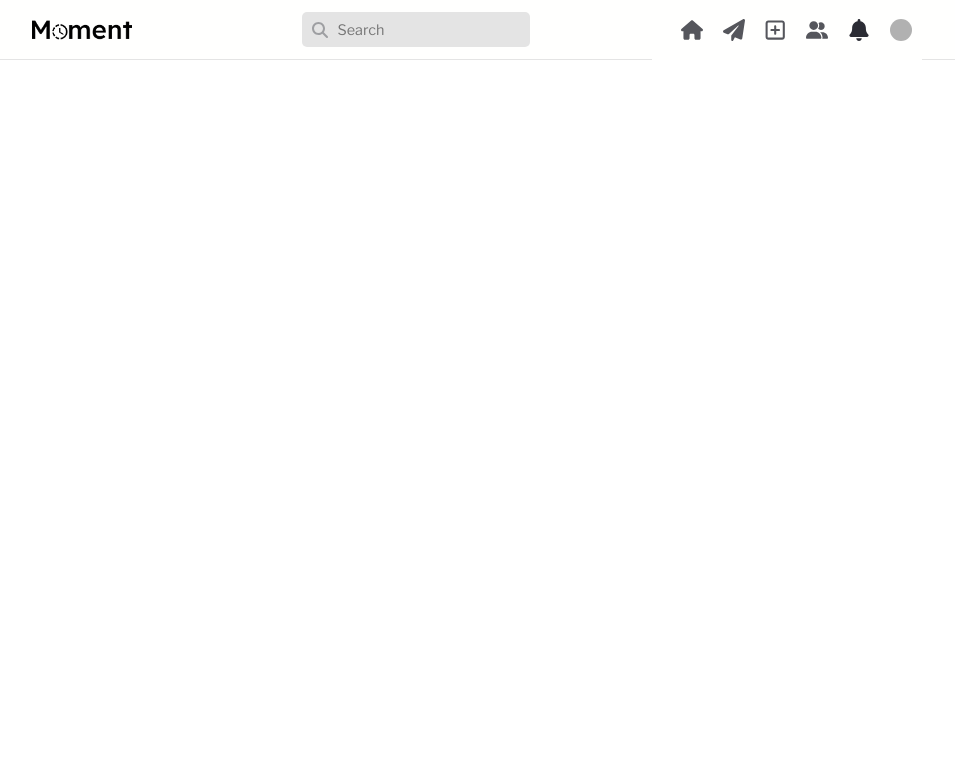
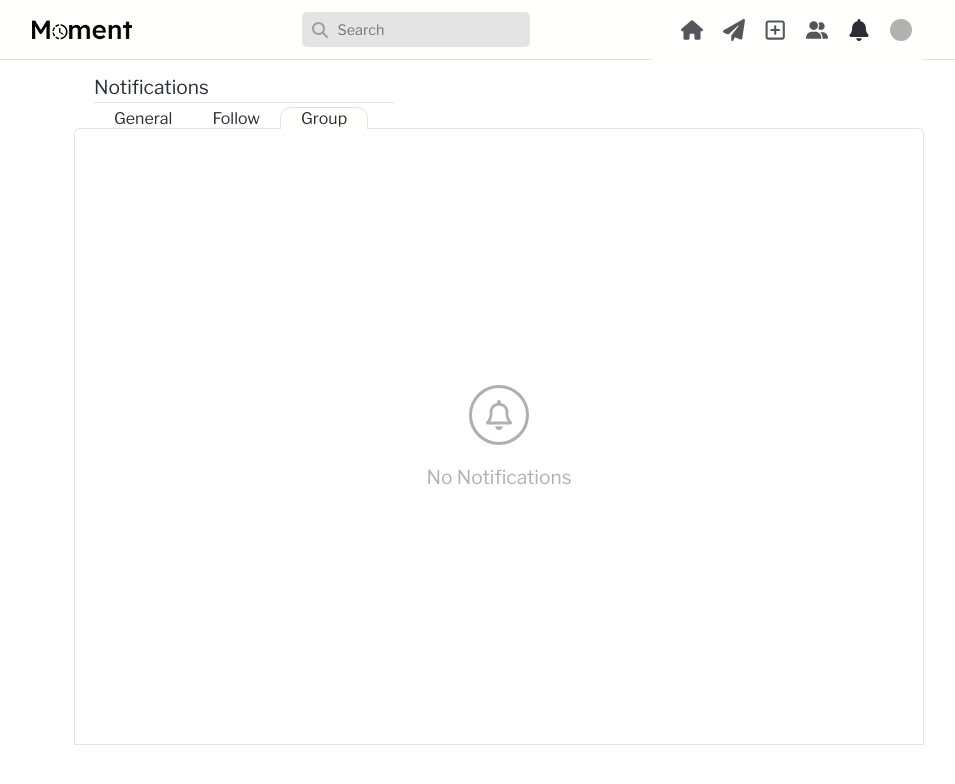
Before and after one commit to NRK-group/Moment, a React (Vite) app in the folder frontend/: page /notifications/group in a window 1280 px wide. Before the commit this address had no page. Shown: the top 784 px of the page, without its empty margins (141-1096 px from the left). Built offline with nearby package versions, Linux system fonts and the light colour scheme; grey boxes are pictures that could not be loaded.

Commit message:
add design for the navlink

```diff
--- a/frontend/src/App.jsx
+++ b/frontend/src/App.jsx
@@ -65,9 +65,16 @@ function App() {
                         }
                     />
                     <Route path='/groups' element={<h1>Groups</h1>} />
-                    <Route path='/notifications' element={<Notification />} />
+                    <Route path='notifications' element={<Notification />}>
+                        <Route path='general' element={<Notification />} />
+                        <Route
+                            path='followrequest'
+                            element={<Notification />}
+                        />
+                        <Route path='group' element={<Notification />} />
+                    </Route>
                     <Route
-                        path='/profile'
+                        path='profile'
                         element={
                             <Profile
                                 aboutMe='This section is where the bio goes. You should write 1-2 sentences about yourself.'
--- a/frontend/src/features/Notification/Notification.css
+++ b/frontend/src/features/Notification/Notification.css
@@ -21,7 +21,7 @@
     align-items: center;
 }
 .notificationsHeader a {
-    all: unset;
+    text-decoration: none;
 }
 .notificationHeader {
     padding: 0 20px;
@@ -29,12 +29,14 @@
     display: flex;
     align-items: center;
     cursor: pointer;
+    color: var(--heading-color);
 }
-
-.notificationHeader.active {
-    background-color: var(--secondary-background-color);
+.notifActive {
+    background-color: var(--background-color);
+    border-radius: 10px 10px 0 0;
     border: 1px solid var(--terheading-color);
-    border-radius: 10px 10px 0 0;
+    border-bottom: none;
+    height: 22px;
 }
 .notificationContentContainer {
     width: 100%;
--- a/frontend/src/features/Notification/components/NotificationsHeaderNav.jsx
+++ b/frontend/src/features/Notification/components/NotificationsHeaderNav.jsx
@@ -2,13 +2,19 @@ import { NavLink } from 'react-router-dom';
 export const NotificationsHeaderNav = () => {
     return (
         <div className='notificationsHeader'>
-            <NavLink to='/notifications/general'>
-                <div className='notificationHeader active'>General</div>
+            <NavLink
+                className={({ isActive }) => (isActive ? 'notifActive' : 'inactive')}
+                to='general'>
+                <div className='notificationHeader'>General</div>
             </NavLink>
-            <NavLink to='/notifications/followrequest'>
+            <NavLink
+                className={({ isActive }) => (isActive ? 'notifActive' : 'inactive')}
+                to='followrequest'>
                 <div className='notificationHeader'>Follow</div>
             </NavLink>
-            <NavLink to='notifications/group'>
+            <NavLink
+                className={({ isActive }) => (isActive ? 'notifActive' : 'inactive')}
+                to='group'>
                 <div className='notificationHeader'>Group</div>
             </NavLink>
         </div>
```
